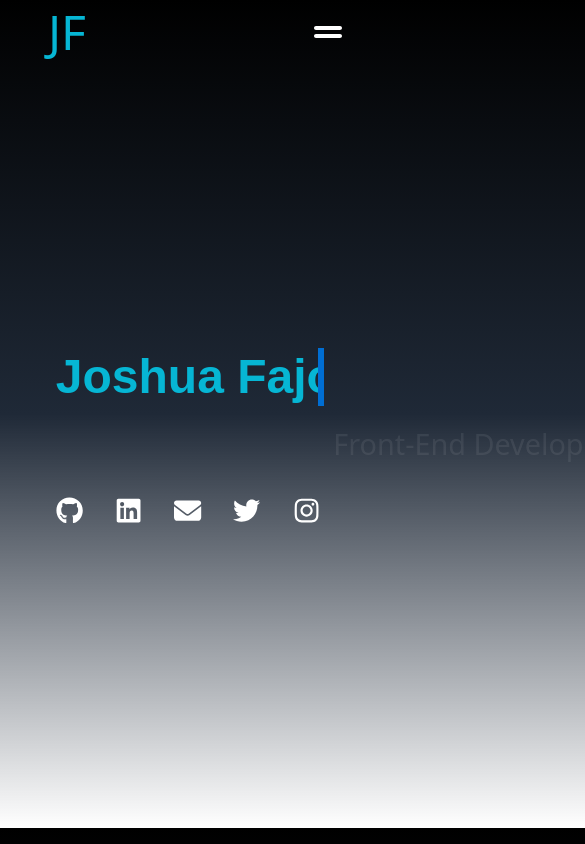
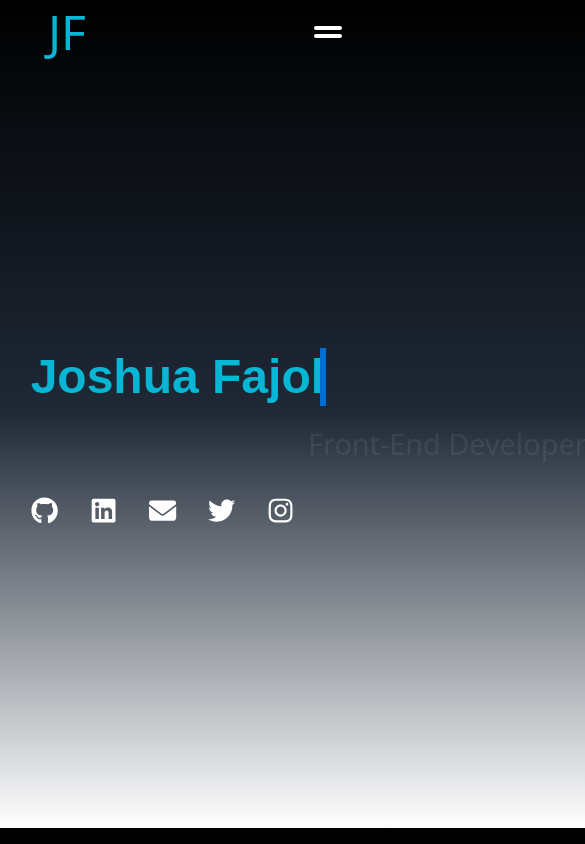
Before and after one commit to Josh-la-posh/portfolio, a React (Create React App) app: page /home in a window 390 px wide. Shown: the top 844 px of the page, 585 px wide, since content can reach past the window. Built offline with nearby package versions, Linux system fonts and the light colour scheme.

Commit message:
profile updated

```diff
--- a/src/pages/Home/Home.css
+++ b/src/pages/Home/Home.css
@@ -16,7 +16,7 @@
 
 .homeContainer h1 {
   border-right: .1em solid #006ed3;
-  width: 100%;
+  /* width: 4rem; */
   white-space: nowrap;
   overflow: hidden;
   font-size: 4em;
@@ -24,7 +24,7 @@
   font-weight: bold;
 }
 .homeContainer h1:nth-child(1) {
-  width: 6.2em;
+  /* width: 100%; */
   -webkit-animation: type 6s steps(40, end);
   animation: type 6s steps(40, end);
   -webkit-animation-fill-mode: forwards;
@@ -67,7 +67,8 @@
 
   .homeContainer h1 {
     font-size: 3em;
-    min-width: 200px;
+    /* min-width: 200px; */
+    width: 100%;
   }
 
   .homeContainer .links ul {
```
